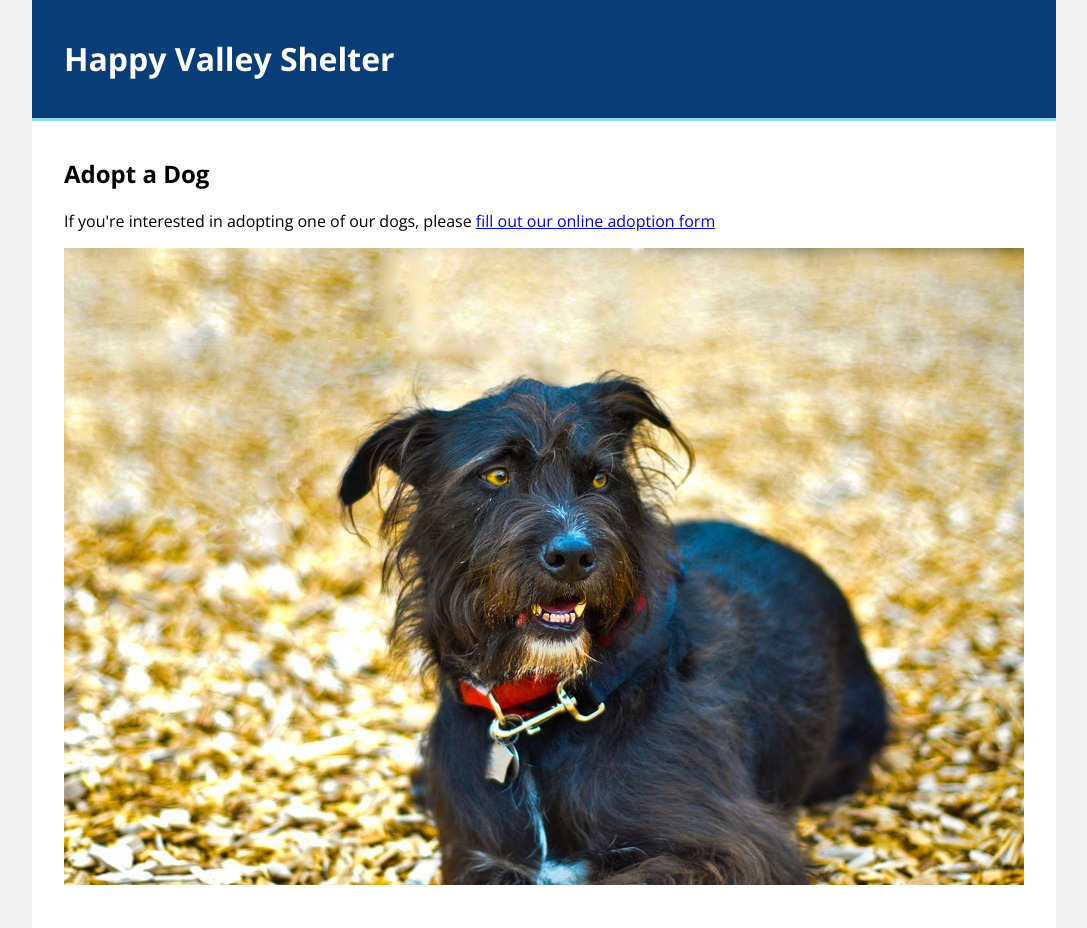
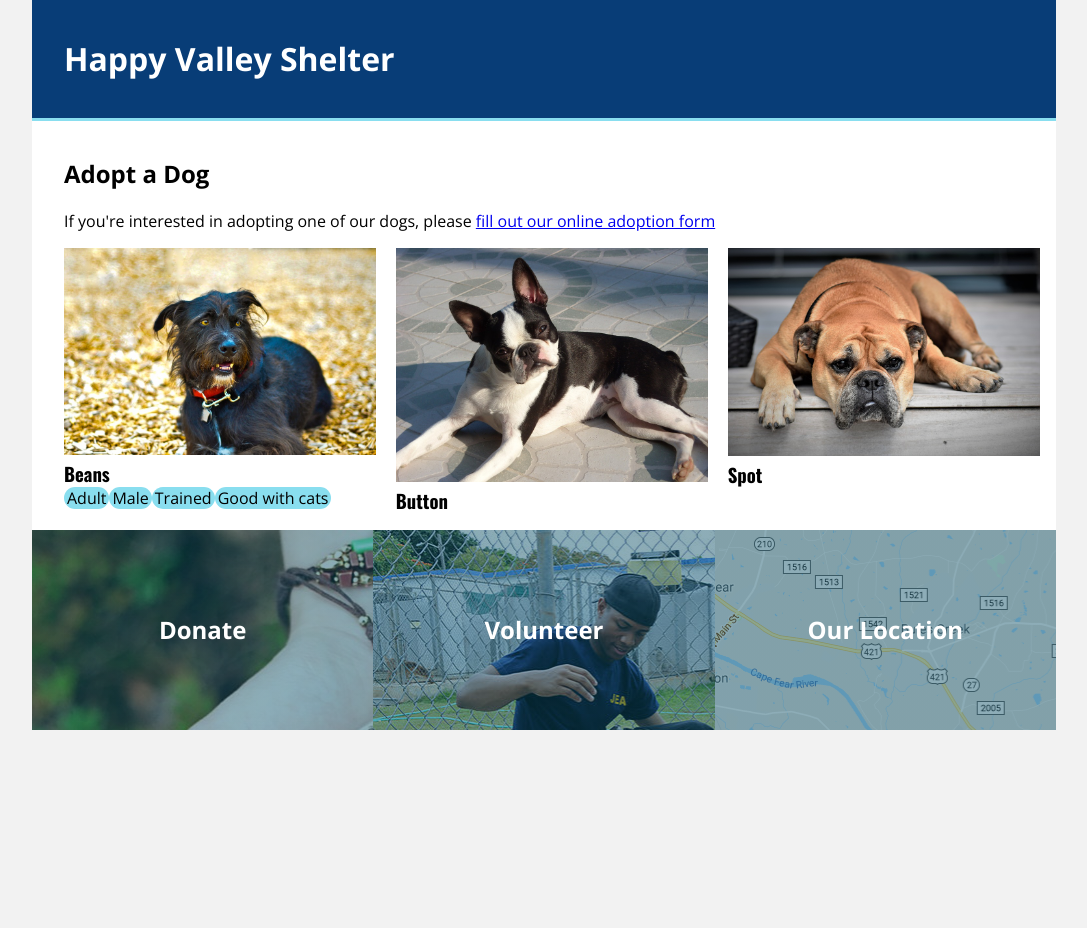
Before and after one commit to Momentum-Team-17/css-dog-adoption-chriscors, a plain HTML site: page index.html in a window 1280 px wide. Shown: the whole page, without its empty margins (96-1183 px from the left). After the commit the page ends 800 px from the top, so only its background shows below. Drawn offline with nearby package versions, Linux system fonts and the light colour scheme.

Commit message:
Finished all styling and footer, awaiting body

```diff
--- a/index.html
+++ b/index.html
@@ -24,18 +24,35 @@
         <section class="row">
             <article class="post">
                 <img src="starter_files/images/beans.jpg" alt="picture of dog">
+                <h3>Beans</h3>
+                <ul class="traits">
+                    <li>Adult</li>
+                    <li>Male</li>
+                    <li>Trained</li>
+                    <li>Good with cats</li>
+                </ul>
             </article>
             <article class="post">
-                <img src="" alt="">
+                <img src="starter_files/images/boston-terrier.jpg" alt="picture of a dog">
+                <h3>Button</h3>
             </article>
             <article class="post">
-
+                <img src="starter_files/images/boxer.jpg" alt="picture of a dog">
+                <h3>Spot</h3>
             </article>
         </section>
     </main>
 
     <footer>
-
+        <article class = "footer-post" id="f1">
+            <h2>Donate</h2>
+        </article>
+        <article class="footer-post" id="f2">
+            <h2>Volunteer</h2>
+        </article>
+        <article class="footer-post" id="f3">
+            <h2>Our Location</h2>
+        </article>
     </footer>
 </body>
 </html>
--- a/style.css
+++ b/style.css
@@ -1,8 +1,8 @@
-*{
+/* * {
     border-color: black;
     border-width: 2px;
-
-}
+    border-style: solid;
+} */
 
 body {
     width: 80%;
@@ -24,9 +24,134 @@ main {
     padding-left: 2em;
 }
 
+h3 {
+    font-family: Oswald;
+    margin: 0;
+}
 
+img {
+    /* width: 100%; */
+    width: 100%;
+    height: auto;
+    object-fit: cover;
+    margin: 0;
+}
+
+li {
+    list-style: none;
+    padding: 0 3px;
+    border-radius: 15px;
+    background-color: #89DEEF;
+}
 .border-line{
     background-color: #89deef;
     height: 3px;
 
 }
+.post{
+    width: 32%;
+}
+
+.row {
+    display: flex;
+    flex-direction: row;
+    justify-content: space-between;
+}
+
+.traits {
+    display: flex;
+    flex-direction: row;
+    justify-content: flex-start;
+    padding: 0;
+    flex-wrap: wrap;
+    margin: 0;
+}
+
+footer{
+    display: flex;
+    flex-direction: row;
+    flex: 1 1 auto;
+    color: white;
+    background-color: #A6A9F0;
+    height: 200px;
+    /* justify-content: space-around; */
+}
+
+.footer-post {
+    margin:0;
+    width: 100%;
+    text-align: center;
+    display: flex;
+    align-items: stretch;
+    justify-content: center;
+}
+
+#f1:hover{
+    background:
+            /* top, transparent red, faked with gradient */
+        linear-gradient(rgba(182, 190, 193, 0.464),
+                rgba(182,
+                    190,
+                    193,
+                    0.464)),           /* bottom, image */
+            url(starter_files/images/donate.jpg);
+}
+#f1 {
+    background:
+        /* top, transparent red, faked with gradient */
+        linear-gradient(rgba(9, 77, 100, 0.464),
+            rgba(9,
+                77,
+                100,
+                0.464)),
+        /* bottom, image */
+        url(starter_files/images/donate.jpg);
+}
+
+#f2 {
+    background:
+        /* top, transparent red, faked with gradient */
+        linear-gradient(rgba(9, 77, 100, 0.464),
+        rgba(9,
+            77,
+            100,
+            0.464)),
+        /* bottom, image */
+        url(starter_files/images/volunteer.jpg);
+}
+
+#f3 {
+    background:
+        /* top, transparent red, faked with gradient */
+    linear-gradient(rgba(9, 77, 100, 0.464),
+            rgba(9,
+                77,
+                100,
+                0.464)),
+        url(starter_files/images/location.png);
+}
+#f2:hover {
+    background:
+        /* top, transparent red, faked with gradient */
+linear-gradient(rgba(182, 190, 193, 0.464),
+        rgba(182,
+            190,
+            193,
+            0.464)),
+        /* bottom, image */
+        url(starter_files/images/volunteer.jpg);
+}
+
+#f3:hovver {
+    background:
+        /* top, transparent red, faked with gradient */
+linear-gradient(rgba(182, 190, 193, 0.464),
+        rgba(182,
+            190,
+            193,
+            0.464)),
+        url(starter_files/images/location.png);
+}
+.footer-post h2 {
+    margin: auto;
+}
```
